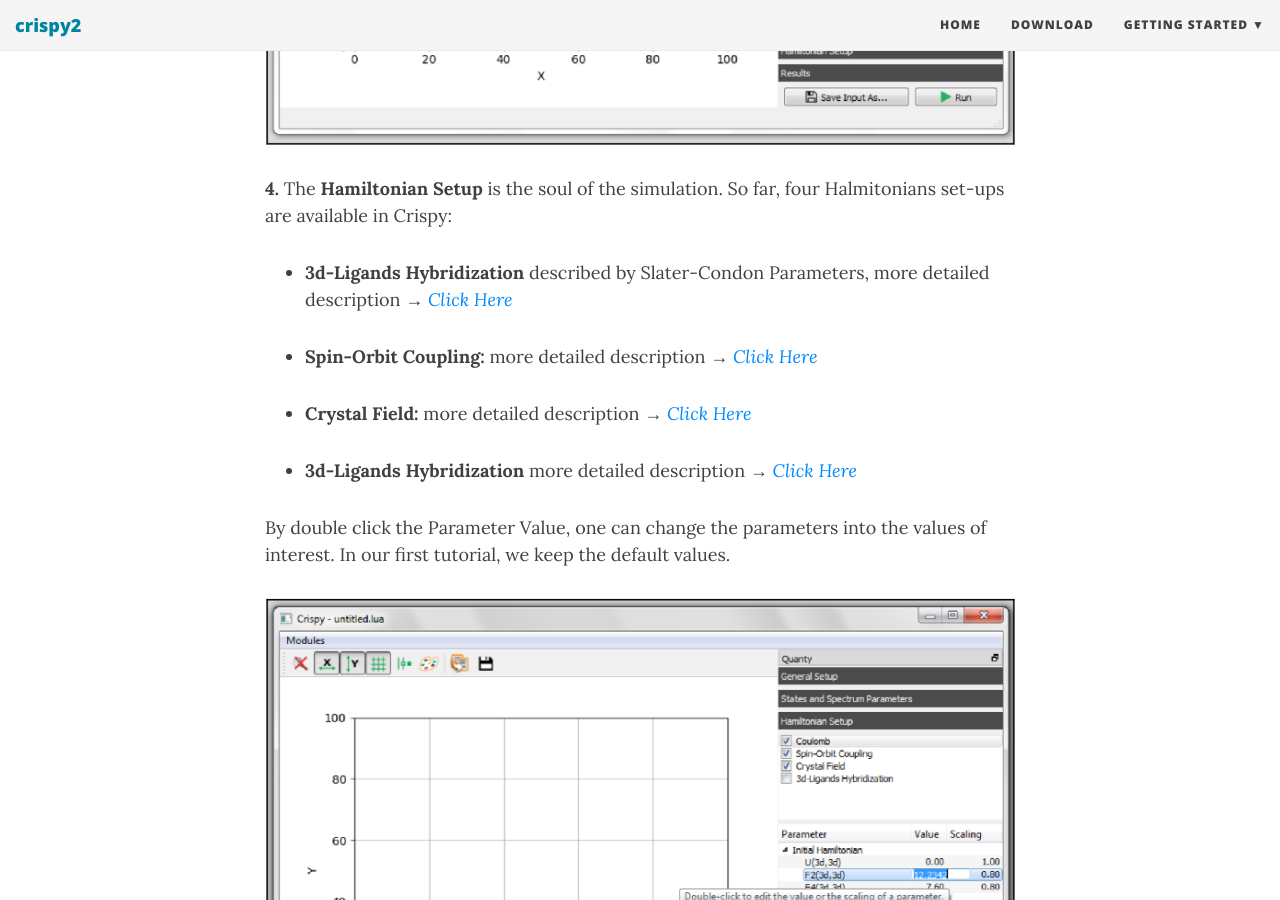
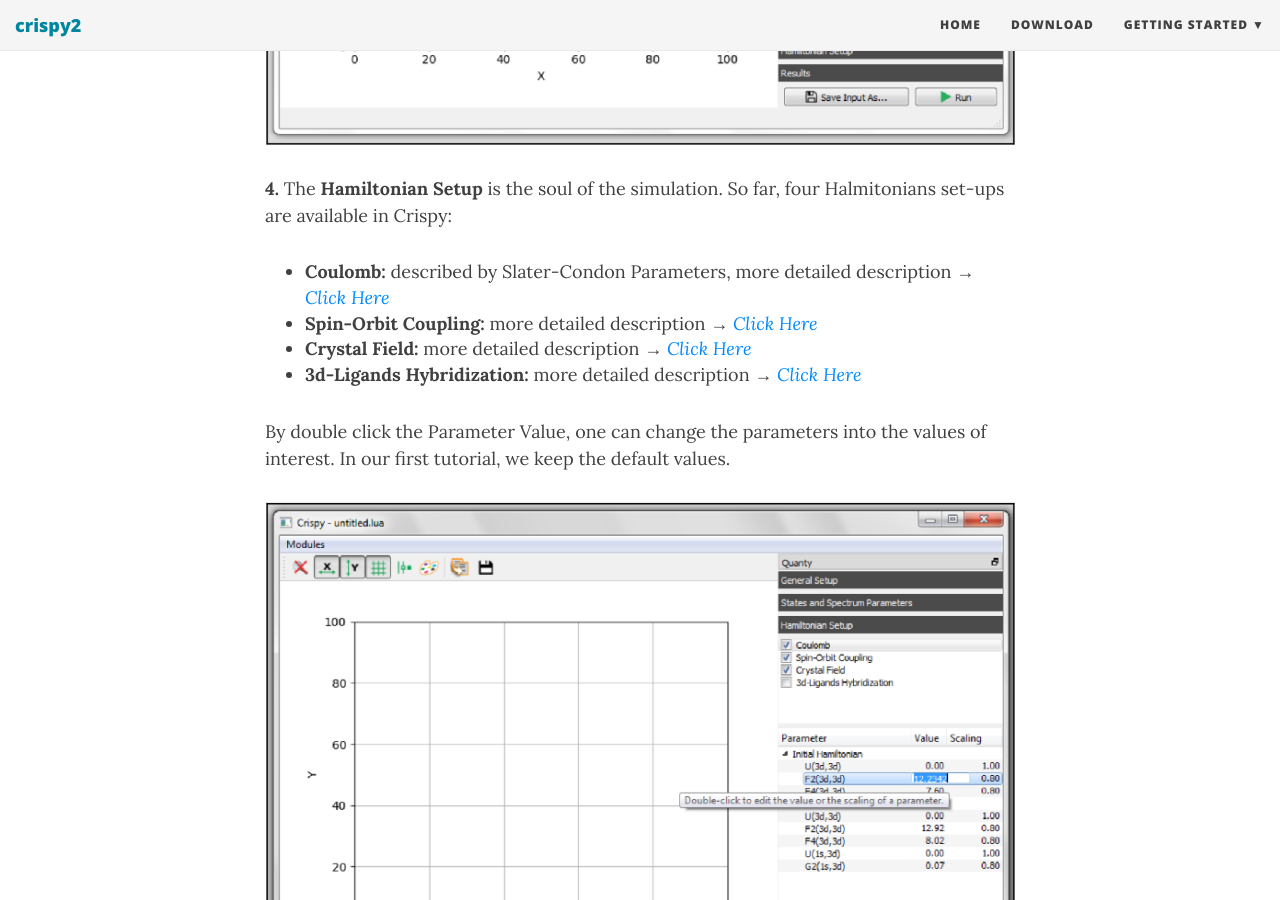
Before and after one commit to Cathyhjj/crispy2, a Jekyll site: the page built from _posts/2017-06-04-running-your-first-simulation.md, in a window 1280 px wide and 900 px high, scrolled down 2572 px. Built offline with Jekyll 4.4.1, drawn with Linux system fonts in a browser that asks for light colours; nearby versions of some CDN libraries.

Commit message:
Update 2017-06-04-running-your-first-simulation.md

```diff
--- a/_posts/2017-06-04-running-your-first-simulation.md
+++ b/_posts/2017-06-04-running-your-first-simulation.md
@@ -37,13 +37,10 @@
 
 **4.** The **Hamiltonian Setup** is the soul of the simulation. So far, four Halmitonians set-ups are available in Crispy:
 
-- **3d-Ligands Hybridization** described by Slater-Condon Parameters, more detailed description → *[Click Here](http://www.quanty.org/documentation/standard_operators/coulomb_repulsion)*
-
+- **Coulomb:** described by Slater-Condon Parameters, more detailed description → *[Click Here](http://www.quanty.org/documentation/standard_operators/coulomb_repulsion)*
 - **Spin-Orbit Coupling:** more detailed description → *[Click Here](http://www.quanty.org/documentation/standard_operators/spin_orbit_coupling)*
-
 - **Crystal Field:** more detailed description → *[Click Here](http://www.quanty.org/documentation/standard_operators/crystal_field)*
-
-- **3d-Ligands Hybridization** more detailed description → *[Click Here](http://www.quanty.org/documentation/standard_operators/ligand_field)*
+- **3d-Ligands Hybridization:** more detailed description → *[Click Here](http://www.quanty.org/documentation/standard_operators/ligand_field)*
 
 
 By double click the Parameter Value, one can change the parameters into the values of interest. In our first tutorial, we keep the default values.
```
